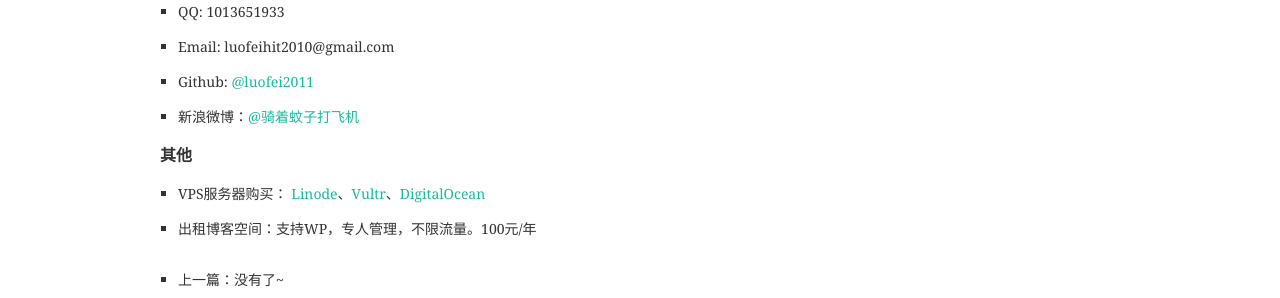
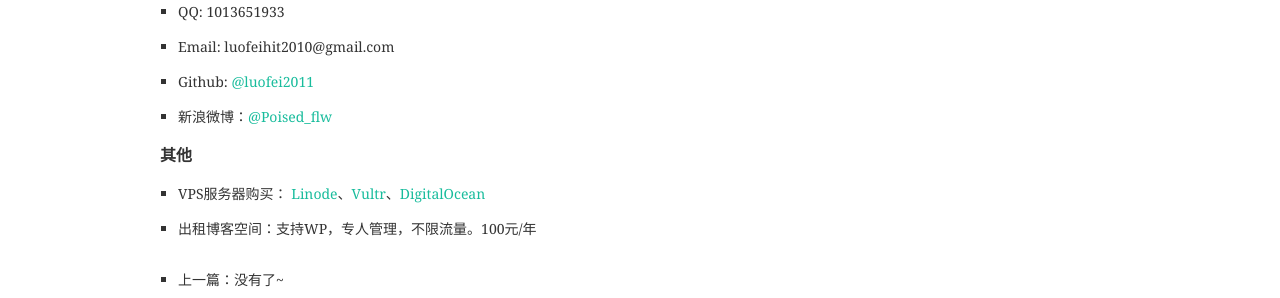
Before and after one commit to luofei2011/luofei2011.github.io, a Jekyll site: the page built from about/index.md, in a window 1280 px wide and 900 px high, scrolled down 894 px. Shown: the part 362-660 px from the top of the window. Built offline with Jekyll 4.4.1, drawn with Linux system fonts in a browser that asks for light colours; Markdown is read by kramdown in place of the engine named in the settings; comment, search, counter and statistics services are not loaded.

Commit message:
update weibo name

```diff
--- a/about/index.md
+++ b/about/index.md
@@ -73,7 +73,7 @@ title: 关于我
 
 + Github: [@luofei2011](https://github.com/luofei2011)
 
-+ 新浪微博：[@骑着蚊子打飞机](http://weibo.com/luofeihit2010)
++ 新浪微博：[@Poised_flw](http://weibo.com/luofeihit2010)
 
 #### 其他
 
```
